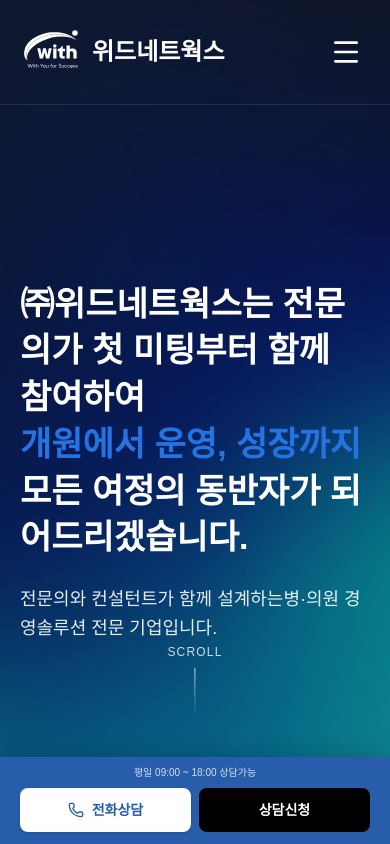
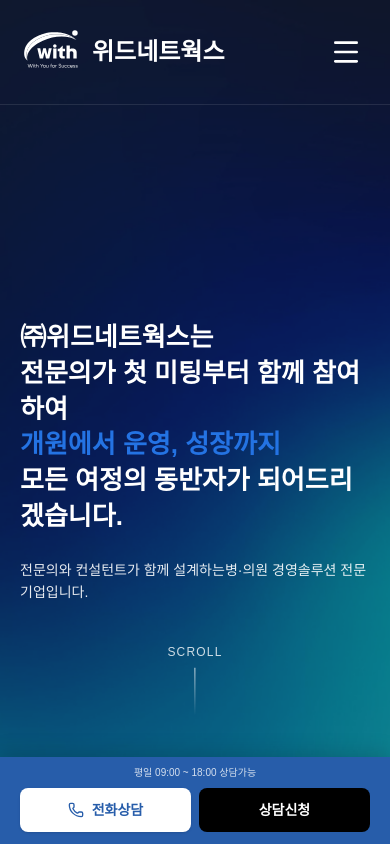
Before and after one commit to SAFFIR-51/Withnws, a React (Vite) app: page / in a window 390 px wide. Shown: the top 844 px of the page. Built offline with nearby package versions, Linux system fonts and the light colour scheme; a web font is replaced by a local one.

Commit message:
히어로 섹션 모바일 텍스트 크기 및 줄바꿈 조정
- 메인 텍스트 모바일 26px, 서브텍스트 text-sm
- 모바일 전용 줄바꿈 추가

Co-Authored-By: Claude Opus 4.6 <noreply@anthropic.com>

```diff
--- a/App.tsx
+++ b/App.tsx
@@ -148,17 +148,17 @@ export default function LandingPage() {
         <div className="relative z-10 w-full max-w-[1920px] mx-auto px-5 xl:px-20 pt-20">
           <FadeIn>
             <h1 className="text-white font-bold leading-snug
-              text-[14px] sm:text-[34px] md:text-[42px]
+              text-[26px] md:text-[34px] lg:text-[42px]
               xl:text-[56px] 2xl:text-[64px]
             ">
-              ㈜위드네트웍스는 전문의가 첫 미팅부터 함께 참여하여<br />
-              <span className="text-[#2473E3]">개원에서 운영, 성장까지</span> 모든 여정의 동반자가 되어드리겠습니다.
+              ㈜위드네트웍스는<br className="md:hidden" /> 전문의가 첫 미팅부터 함께 참여하여<br />
+              <span className="text-[#2473E3]">개원에서 운영, 성장까지</span><br className="md:hidden" /> 모든 여정의 동반자가 되어드리겠습니다.
             </h1>
           </FadeIn>
 
           <FadeIn delay={0.2}>
             <p className="mt-6 text-white/90 font-medium
-              text-xs sm:text-lg
+              text-sm md:text-lg
               xl:text-xl 2xl:text-2xl max-w-3xl leading-relaxed
             ">
               전문의와 컨설턴트가 함께 설계하는<br className="sm:hidden"/>
```
